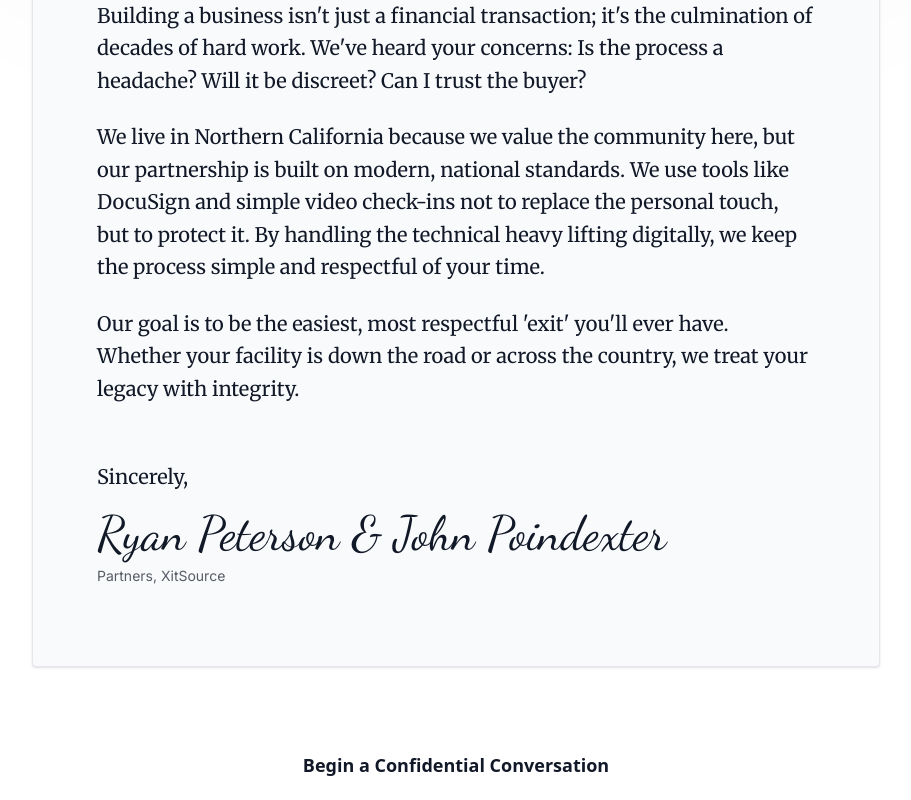
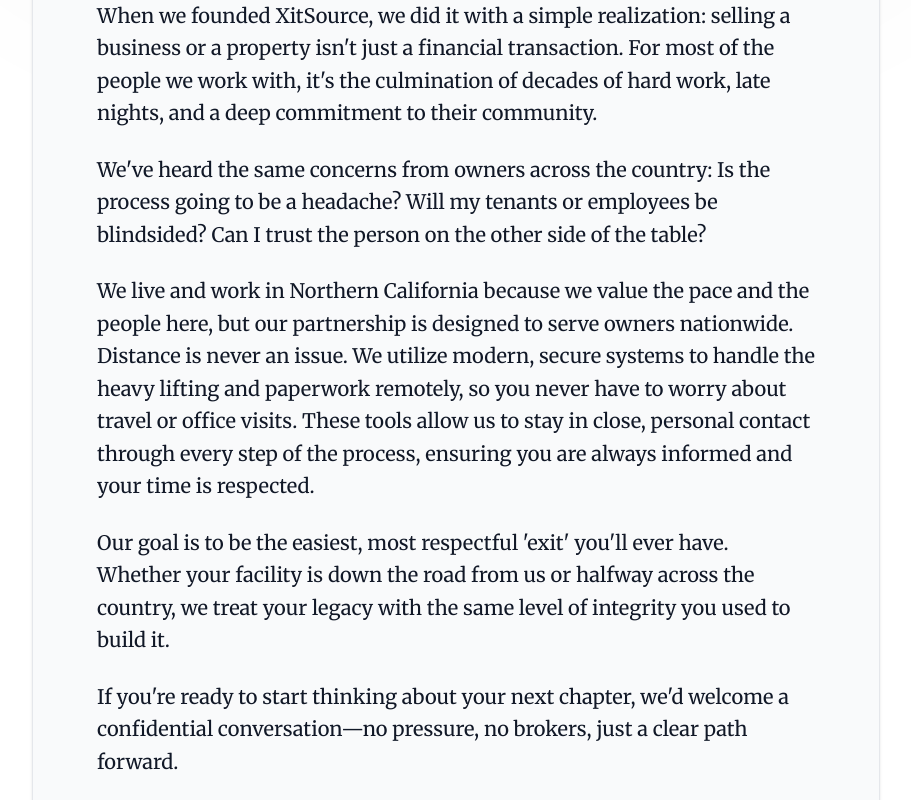
Before and after one commit to growthtoolbox/xitsource-prod, a Next.js app: page /letter in a window 1280 px wide. Shown: the part 520-1320 px from the top of the page, without its empty margins (184-1095 px from the left). Built offline with nearby package versions, Linux system fonts and the light colour scheme.

Commit message:
content: rewrite Letter to Owners to emphasize human connection and remove tech jargon

```diff
--- a/src/app/letter/page.tsx
+++ b/src/app/letter/page.tsx
@@ -27,11 +27,15 @@
           <div className={`space-y-6 text-[#111827] text-lg md:text-xl leading-relaxed ${serif.className}`}>
             <p>Dear Owner,</p>
 
-            <p>Building a business isn&apos;t just a financial transaction; it&apos;s the culmination of decades of hard work. We&apos;ve heard your concerns: Is the process a headache? Will it be discreet? Can I trust the buyer?</p>
+            <p>When we founded XitSource, we did it with a simple realization: selling a business or a property isn&apos;t just a financial transaction. For most of the people we work with, it&apos;s the culmination of decades of hard work, late nights, and a deep commitment to their community.</p>
 
-            <p>We live in Northern California because we value the community here, but our partnership is built on modern, national standards. We use tools like DocuSign and simple video check-ins not to replace the personal touch, but to protect it. By handling the technical heavy lifting digitally, we keep the process simple and respectful of your time.</p>
+            <p>We&apos;ve heard the same concerns from owners across the country: Is the process going to be a headache? Will my tenants or employees be blindsided? Can I trust the person on the other side of the table?</p>
 
-            <p>Our goal is to be the easiest, most respectful &apos;exit&apos; you&apos;ll ever have. Whether your facility is down the road or across the country, we treat your legacy with integrity.</p>
+            <p>We live and work in Northern California because we value the pace and the people here, but our partnership is designed to serve owners nationwide. Distance is never an issue. We utilize modern, secure systems to handle the heavy lifting and paperwork remotely, so you never have to worry about travel or office visits. These tools allow us to stay in close, personal contact through every step of the process, ensuring you are always informed and your time is respected.</p>
+
+            <p>Our goal is to be the easiest, most respectful &apos;exit&apos; you&apos;ll ever have. Whether your facility is down the road from us or halfway across the country, we treat your legacy with the same level of integrity you used to build it.</p>
+
+            <p>If you&apos;re ready to start thinking about your next chapter, we&apos;d welcome a confidential conversation—no pressure, no brokers, just a clear path forward.</p>
 
             <div className="pt-8 pb-4">
               <p>Sincerely,</p>
```
